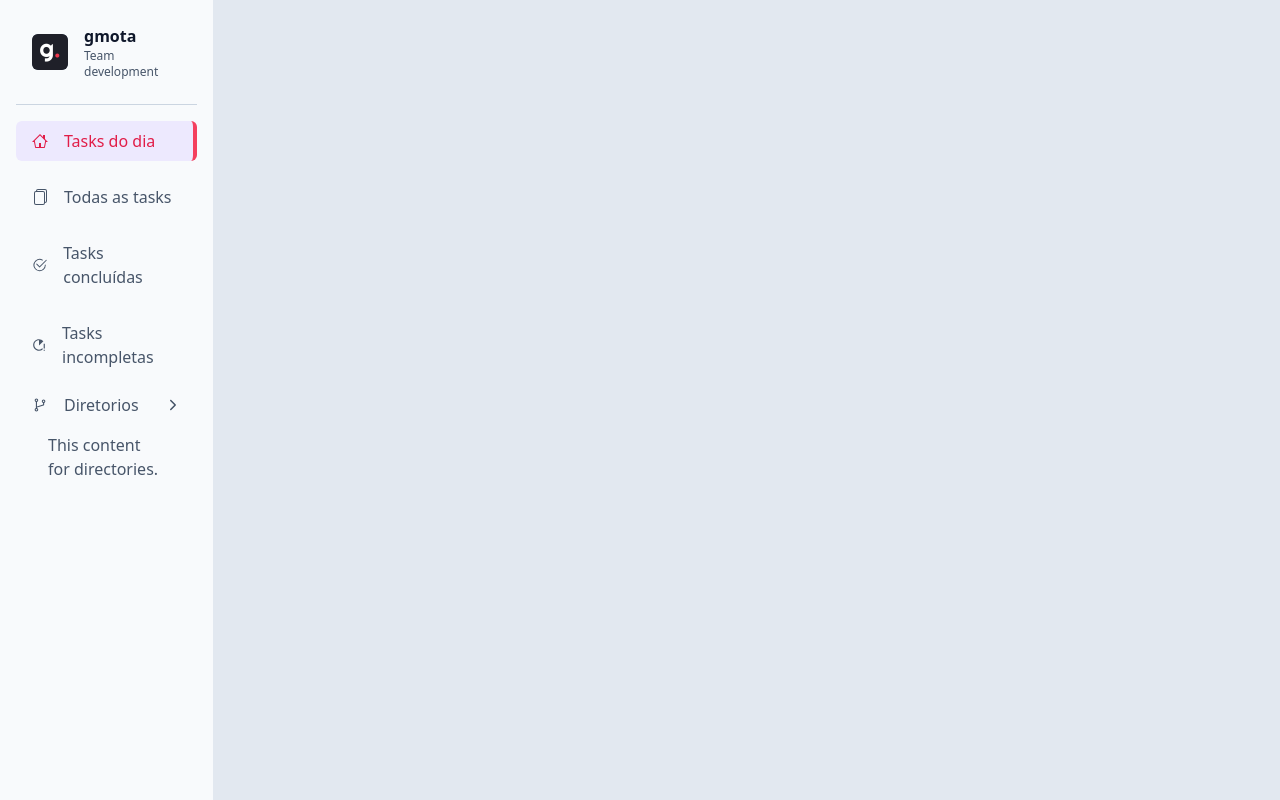
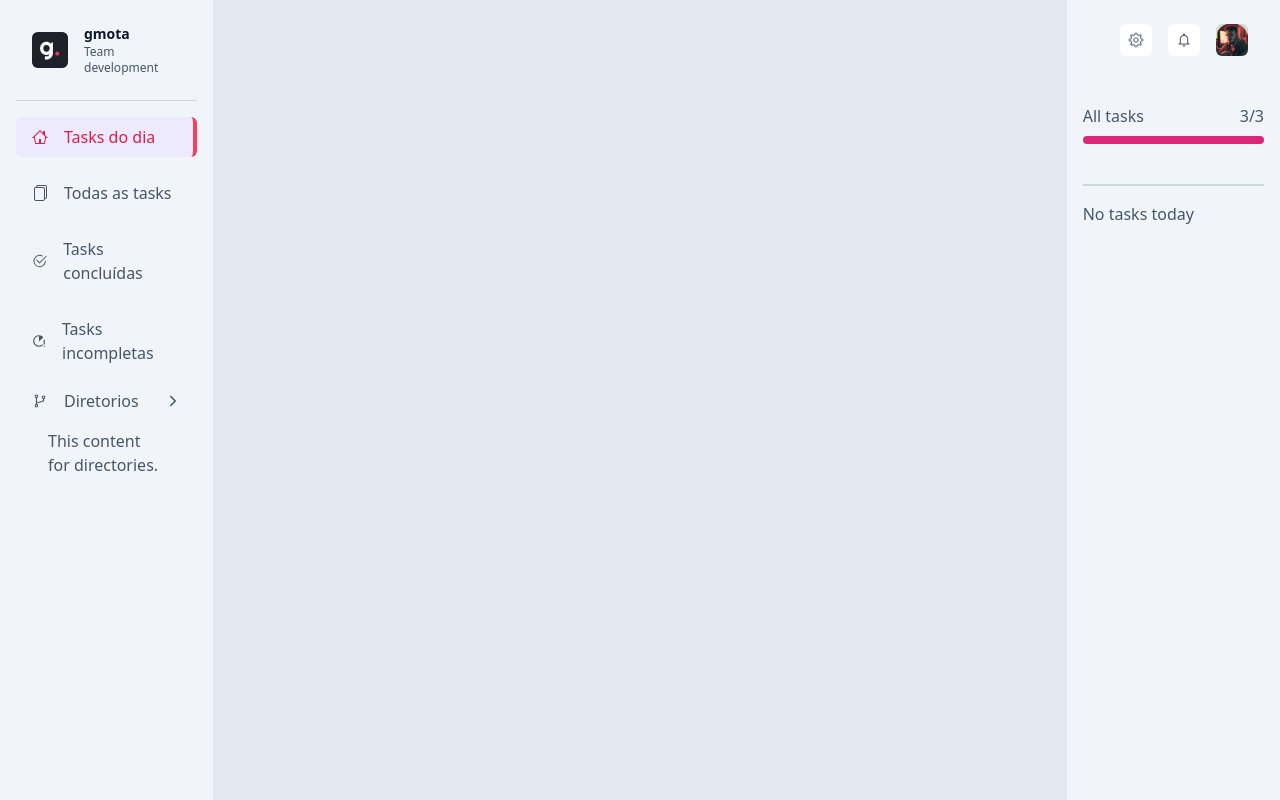
Before and after one commit to GuilhermeMota20/TasksMota, a Next.js app: page / in a window 1280 px wide. Built offline with nearby package versions, Linux system fonts and the light colour scheme; a web font is replaced by a local one.

Commit message:
[FRONTEND] FT - implementacao da interface dos menus

```diff
--- /dev/null
+++ b/src/components/MenuUser/AvatarUser.tsx
@@ -0,0 +1,19 @@
+import Image from "next/image";
+import { IoMdNotificationsOutline } from "react-icons/io";
+import { RxGear } from "react-icons/rx";
+import avatarImage from '../../assets/Mota.png';
+
+export default function AvatarUser() {
+    return (
+        <div className="flex gap-4 items-end justify-end w-full px-4 py-2">
+            <button className="bg-white p-2 rounded-md transition hover:shadow-md">
+                <RxGear />
+            </button>
+            <button className="bg-white p-2 rounded-md transition hover:shadow-md">
+                <IoMdNotificationsOutline />
+            </button>
+
+            <Image src={avatarImage} width={32} height={32} alt='user' className="bg-slate-800 rounded-md" />
+        </div>
+    )
+}
--- /dev/null
+++ b/src/components/MenuUser/ProgressTasks.tsx
@@ -0,0 +1,18 @@
+export default function ProgressTasks() {
+    return (
+        <>
+            <div className="mt-6">
+                <span className="flex justify-between mb-2">
+                    <span>All tasks</span> 3/3
+                </span>
+                <div className="bg-slate-200 w-full h-2 rounded-full overflow-hidden">
+                    <div className="bg-pink-600 h-full"></div>
+                </div>
+            </div>
+
+            <span className="mt-6 block pt-4 border-t-slate-300 dark:border-t-slate-700/[.3] border-t-2">
+                No tasks today
+            </span>
+        </>
+    )
+}
--- /dev/null
+++ b/src/components/MenuUser/index.tsx
@@ -0,0 +1,25 @@
+import { useState } from "react";
+import Divider from "../Utilities/Divider";
+import LayoutsMenus from "../Utilities/LayoutMenus";
+import AvatarUser from "./AvatarUser";
+import ProgressTasks from "./ProgressTasks";
+
+export default function MenuUser() {
+    const [showMenuUser, setShowMenuUser] = useState(false);
+
+    const closeMenuUser = () => {
+        console.log('click');
+        showMenuUser ? false : true;
+    };
+
+    return (
+        <LayoutsMenus
+            menuOpen={showMenuUser}
+            closeMenuHandler={closeMenuUser}
+            className="top-0 right-0"
+        >
+            <AvatarUser />
+            <ProgressTasks />
+        </LayoutsMenus>
+    )
+}
--- a/src/components/Sidebar/BrandMark.tsx
+++ b/src/components/Sidebar/BrandMark.tsx
@@ -7,7 +7,7 @@ export default function BrandMark() {
             <Image src={brand} alt="Gato" width={36} height={36} className='bg-slate-600 rounded-md' />
 
             <div className="flex flex-col">
-                <h3 className="text-md font-bold text-slate-900">gmota</h3>
+                <h3 className="text-sm font-bold text-slate-900">gmota</h3>
                 <span className="text-xs">Team development</span>
             </div>
         </div>
--- a/src/components/Sidebar/index.tsx
+++ b/src/components/Sidebar/index.tsx
@@ -1,5 +1,6 @@
 import { useState } from "react";
 import Divider from "../Utilities/Divider";
+import LayoutsMenus from "../Utilities/LayoutMenus";
 import AccordionDirectories from "./AccordionDirectories";
 import BrandMark from "./BrandMark";
 import NavLinks from "./NavLinks";
@@ -8,11 +9,22 @@ export default function Sidebar() {
     const [activeIndex, setActiveIndex] = useState(1);
     const classLinkActive = "text-rose-600 bg-violet-100 border-r-4 border-rose-500 fill-rose-600 dark:bg-slate-700/[.2] dark:text-slate-200 dark:border-slate-200";
 
+    const [showMenu, setShowMenu] = useState(false);
+
+    const closeMenu = () => {
+        console.log('click');
+        showMenu ? false : true;
+    };
+
     return (
-        <section className="bg-slate-50 w-60 xl:w-2/12 p-4 h-screen flex flex-col gap-4 fixed top-0 left-0">
+        <LayoutsMenus
+            menuOpen={showMenu}
+            closeMenuHandler={closeMenu}
+            className="top-0 left-0"
+        >
             <BrandMark />
             <Divider />
-            <div className="flex flex-col gap-4">
+            <nav className="flex flex-col gap-4">
                 <NavLinks classActive={classLinkActive} />
 
                 <AccordionDirectories
@@ -23,7 +35,9 @@ export default function Sidebar() {
                 >
                     This content for directories.
                 </AccordionDirectories>
-            </div>
-        </section>
+            </nav>
+        </LayoutsMenus>
     )
 }
+
+// showSidebar ? "translate-x-0 " : "translate-x-full"
--- /dev/null
+++ b/src/components/Utilities/LayoutMenus.tsx
@@ -0,0 +1,33 @@
+import { ReactNode } from "react";
+import { useScreenMedia } from "../../services/hooks/useScreenMedia";
+
+interface LayoutMenusProps {
+    menuOpen: boolean;
+    children: ReactNode;
+    closeMenuHandler: () => void;
+    className?: string;
+};
+
+export default function LayoutsMenus(props: LayoutMenusProps) {
+    const mediaQueries = useScreenMedia();
+
+    return (
+        <>
+            <section
+                className={`flex flex-col gap-4 bg-slate-100 h-screen w-60 p-4 xl:w-2/12 fixed z-20
+                ${props.className} ${props.menuOpen || mediaQueries.xl ? 'block' : 'hidden'}`}
+            >
+                {props.children}
+            </section>
+
+            {props.menuOpen && !mediaQueries.xl && (
+                <div
+                    className="fixed  bg-slate-600/[.2] w-full h-full z-10 top-0 left-0"
+                    onClick={props.closeMenuHandler}
+                >
+                    aaaaaaaaaa
+                </div>
+            )}
+        </>
+    )
+}
--- a/src/pages/index.tsx
+++ b/src/pages/index.tsx
@@ -1,3 +1,4 @@
+import MenuUser from "../components/MenuUser";
 import Sidebar from "../components/Sidebar";
 import TasksSection from "../components/TasksSection";
 
@@ -7,6 +8,7 @@ export default function Home() {
       <section className="min-h-screen text-slate-600">
         <Sidebar />
         <TasksSection />
+        <MenuUser />
       </section>
     </>
   )
--- /dev/null
+++ b/src/services/hooks/useScreenMedia.ts
@@ -0,0 +1,49 @@
+import { useEffect, useState } from "react";
+
+interface Query {
+    [key: string]: boolean;
+}
+
+export const useScreenMedia = () => {
+    const [mediaQueries, setMediaQueries] = useState<Query>({
+        sm: false,
+        md: false,
+        lg: false,
+        xl: false,
+    });
+
+    useEffect(() => {
+        const setNewMediaValues = (size?: string) => {
+            setMediaQueries((prevState: Query) => {
+                const prevStateCopy = { ...prevState };
+
+                for (const key in prevStateCopy) {
+                    prevStateCopy[key] = false;
+                };
+
+                if (size) return { ...prevStateCopy, [size]: true };
+                return { ...prevStateCopy };
+            });
+        };
+
+        const checkMediaSize = () => {
+            if (window.innerWidth >= 1280) {
+                setNewMediaValues("xl");
+            } else if (window.innerWidth >= 1024) {
+                setNewMediaValues("lg");
+            } else if (window.innerWidth >= 768) {
+                setNewMediaValues("md");
+            } else if (window.innerWidth >= 640) {
+                setNewMediaValues("sm");
+            } else if (window.innerWidth > 0) {
+                setNewMediaValues();
+            };
+        };
+
+        checkMediaSize();
+        window.addEventListener("resize", checkMediaSize);
+        return () => window.removeEventListener("resize", checkMediaSize);
+    }, []);
+
+    return mediaQueries;
+};
```
Also changed, not shown: src/assets/Mota.png (added).
